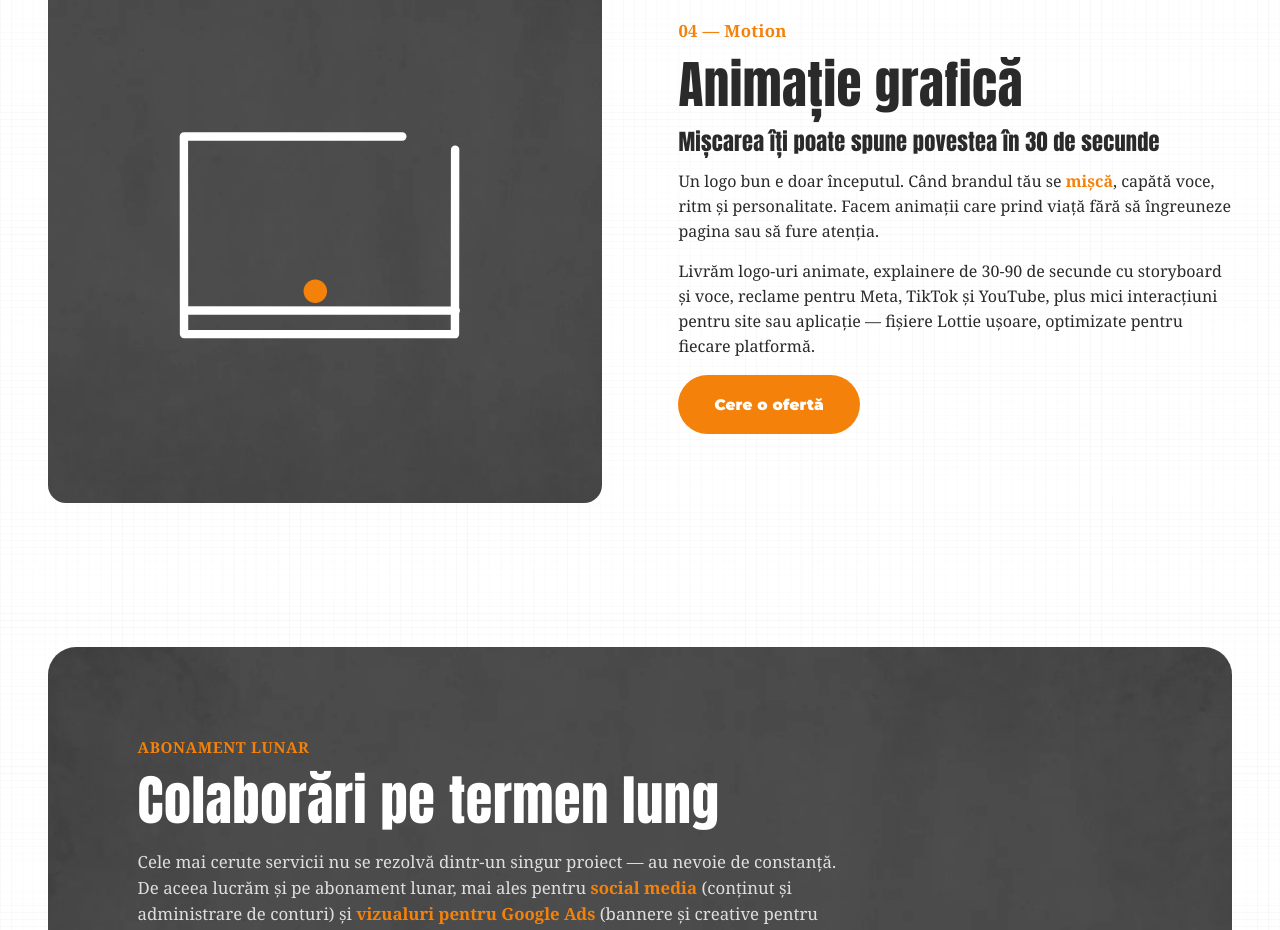
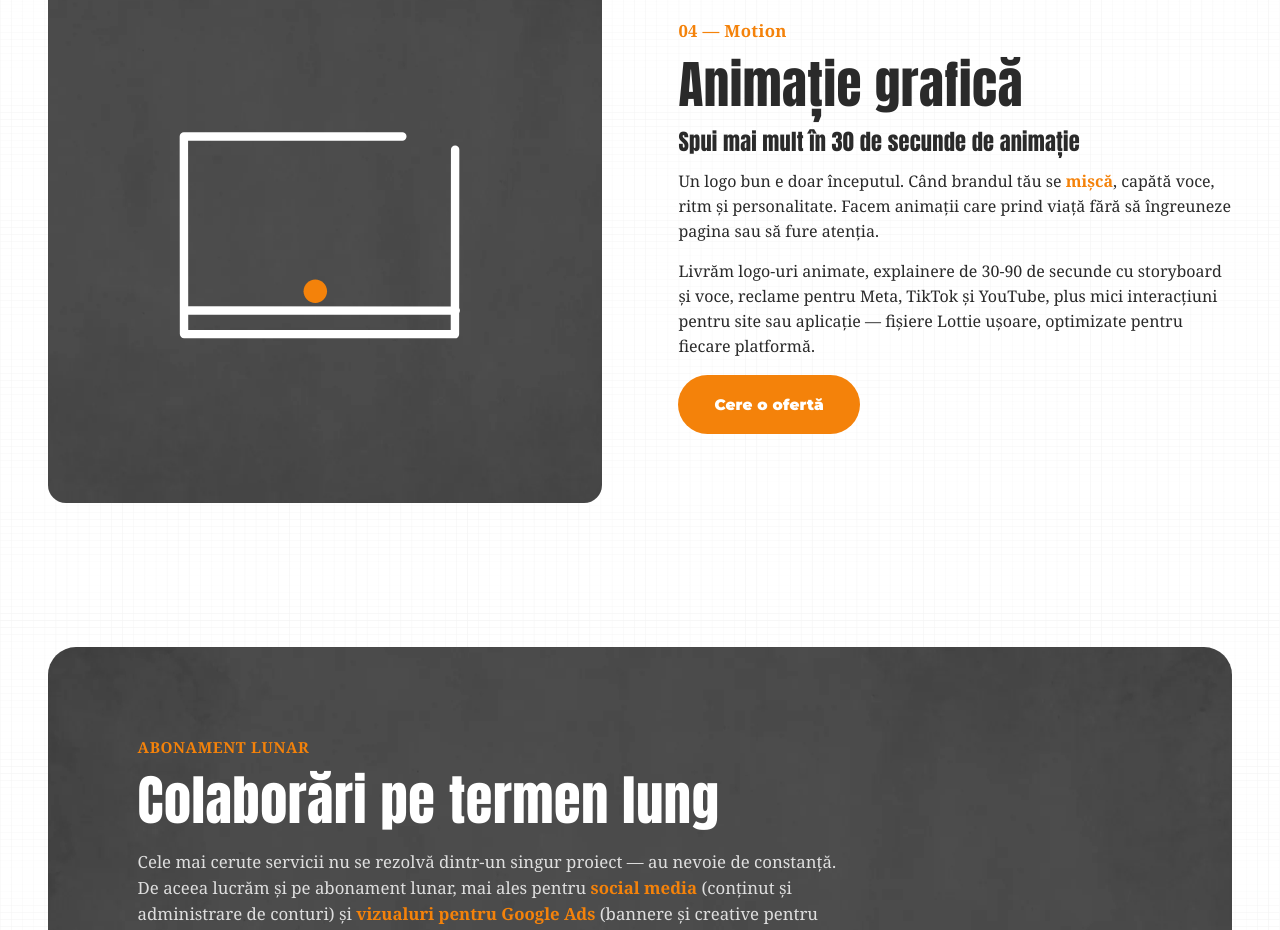
Before and after one commit to florinmve/pinu.design, a plain HTML site: page servicii.html in a window 1280 px wide. Shown: the part 3056-3986 px from the top of the page. Drawn offline with nearby package versions, Linux system fonts and the light colour scheme.

Commit message:
Copy: lead Motion mai direct

```diff
--- a/servicii.html
+++ b/servicii.html
@@ -150,7 +150,7 @@
         <div class="service-block__text reveal">
             <span class="sub">04 — Motion</span>
             <h2>Animație grafică</h2>
-            <h3 class="service-block__lead">Mișcarea îți poate spune povestea în 30 de secunde</h3>
+            <h3 class="service-block__lead">Spui mai mult în 30 de secunde de animație</h3>
             <p>Un logo bun e doar începutul. Când brandul tău se <span class="accent">mișcă</span>, capătă voce, ritm și personalitate. Facem animații care prind viață fără să îngreuneze pagina sau să fure atenția.</p>
             <p>Livrăm logo-uri animate, explainere de 30-90 de secunde cu storyboard și voce, reclame pentru Meta, TikTok și YouTube, plus mici interacțiuni pentru site sau aplicație — fișiere Lottie ușoare, optimizate pentru fiecare platformă.</p>
             <a href="contact.html" class="btn btn--primary">Cere o ofertă</a>
```
